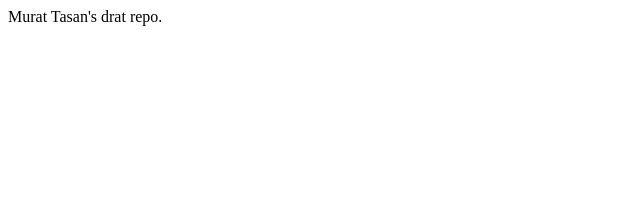
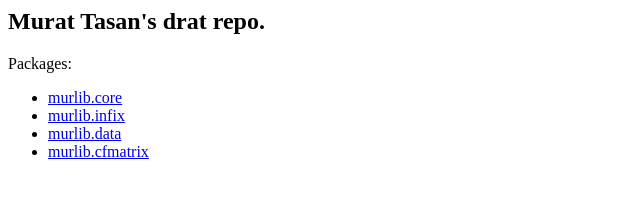
Before and after one commit to mmuurr/drat, a plain HTML site: page index.html in a window 1280 px wide. Shown: the whole page, without its empty margins (0-640 px from the left). Drawn offline with Linux system fonts and the light colour scheme.

Commit message:
homepage

```diff
--- a/index.html
+++ b/index.html
@@ -1 +1,10 @@
-Murat Tasan's drat repo.
+<h2>Murat Tasan's drat repo.</h2>
+<p>
+    Packages:
+    <ul>
+        <li><a href="https://mmuurr.github.io/murlib.core">murlib.core</a></li>
+        <li><a href="https://mmuurr.github.io/murlib.infix">murlib.infix</a></li>
+        <li><a href="https://mmuurr.github.io/murlib.data">murlib.data</a></li>
+        <li><a href="https://mmuurr.github.io/murlib.cfmatrix">murlib.cfmatrix</a></li>
+    </ul>
+</p>
```
